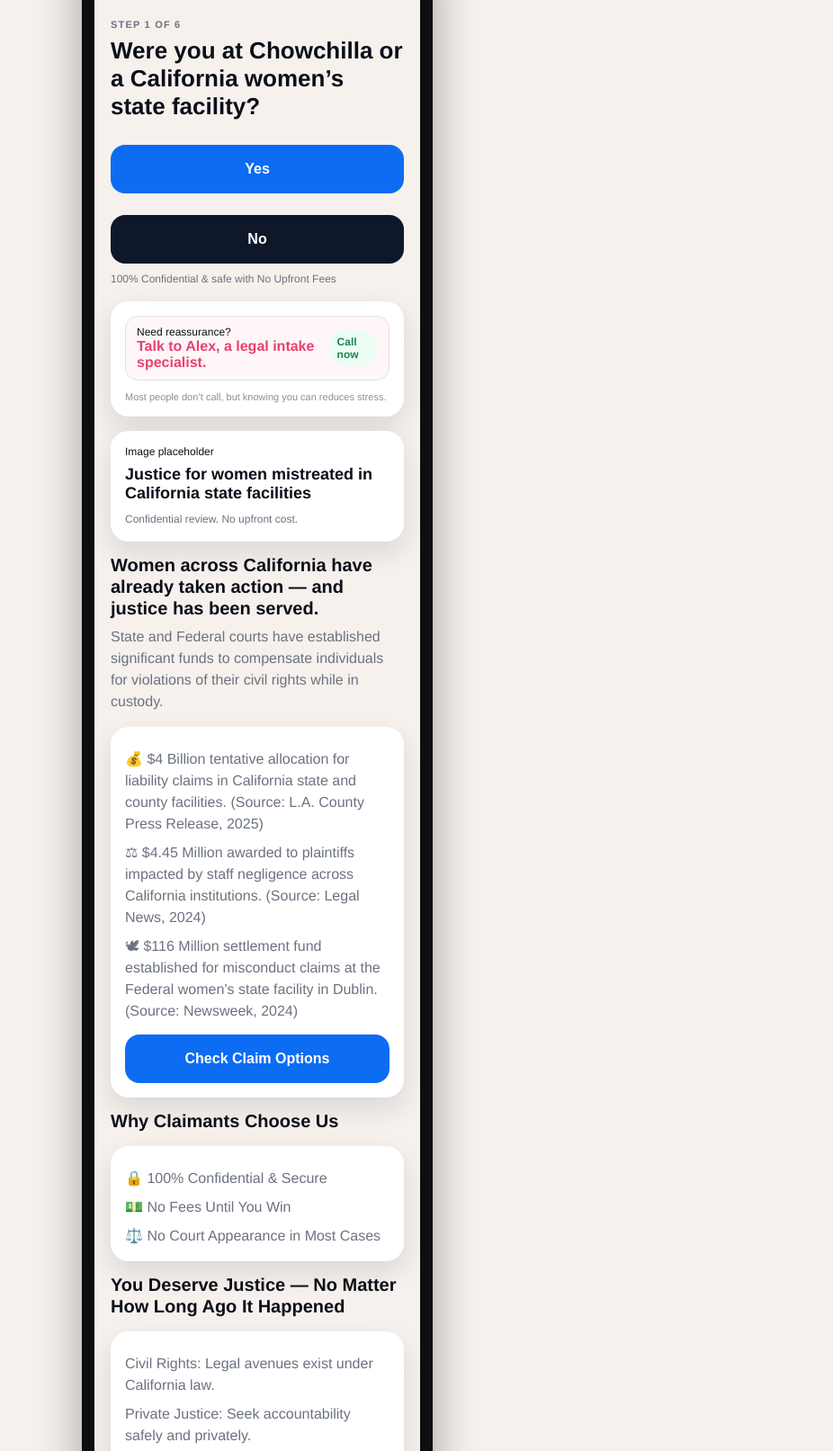
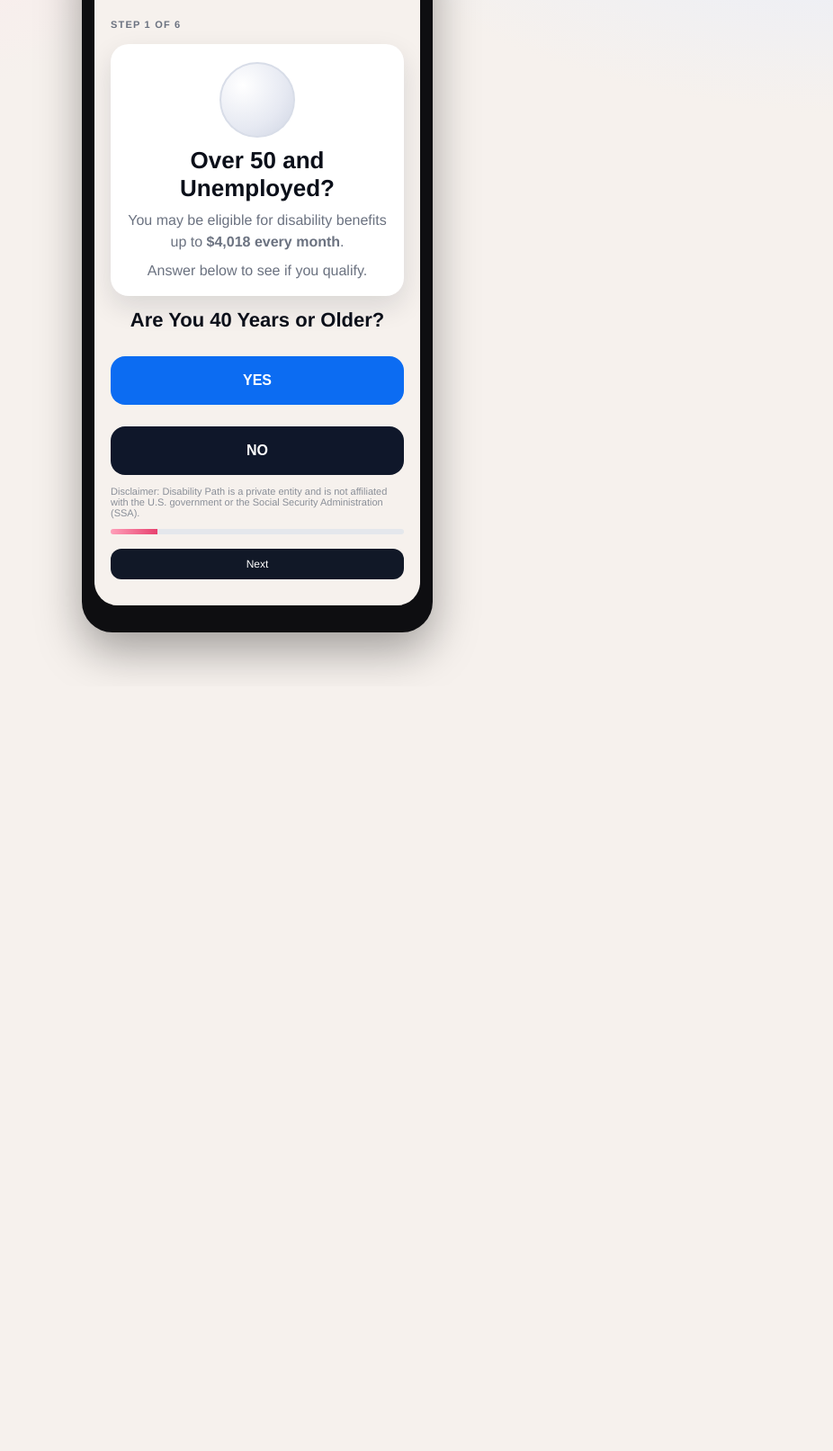
Before and after one commit to avinashgenaipeople/cawdlander, a plain HTML site: page pages/01-lander.html in a window 1280 px wide. Shown: the part 113-1726 px from the top of the page at 90% size, without its empty margins (354-1280 px from the left). After the commit the page ends 876 px from the top, so only its background shows below. Drawn offline with Linux system fonts and the light colour scheme.

Commit message:
Update lander to disability layout

```diff
--- a/pages/01-lander.html
+++ b/pages/01-lander.html
@@ -12,85 +12,27 @@
       <header>
         <div class="brand">
           <div class="crest">SLP</div>
-          SAFE LEGAL PATH
+          DISABILITY PATH
         </div>
         <div class="help-chip"><span class="dot"></span> Live help</div>
       </header>
 
       <section class="stage">
         <div class="eyebrow">Step 1 of 6</div>
-        <h1>Were you at Chowchilla or a California women’s state facility?</h1>
-        <div class="stacked">
-          <button class="btn">Yes</button>
-          <button class="btn secondary">No</button>
-        </div>
-        <p class="tiny">100% Confidential &amp; safe with No Upfront Fees</p>
-
-        <div class="card">
-          <div class="support-row">
-            <div>
-              <div class="tiny">Need reassurance?</div>
-              <strong>Talk to Alex, a legal intake specialist.</strong>
-            </div>
-            <div class="pill">Call now</div>
-          </div>
-          <div class="foot">Most people don’t call, but knowing you can reduces stress.</div>
+        <div class="card" style="text-align:center;">
+          <div style="width:84px;height:84px;border-radius:50%;margin:4px auto 10px;background:radial-gradient(circle at 30% 30%, #ffffff 0%, #e6e9f2 60%, #cfd5e3 100%);border:2px solid #d8dde8;"></div>
+          <h1>Over 50 and Unemployed?</h1>
+          <p>You may be eligible for disability benefits up to <strong>$4,018 every month</strong>.</p>
+          <p>Answer below to see if you qualify.</p>
         </div>
 
-        <div class="card">
-          <div class="tiny">Image placeholder</div>
-          <h1 style="font-size:18px;margin-top:8px;">Justice for women mistreated in California state facilities</h1>
-          <p class="tiny">Confidential review. No upfront cost.</p>
+        <h1 style="font-size:22px;text-align:center;">Are You 40 Years or Older?</h1>
+        <div class="stacked">
+          <button class="btn">YES</button>
+          <button class="btn secondary">NO</button>
         </div>
 
-        <h1 style="font-size:20px;">Women across California have already taken action — and justice has been served.</h1>
-        <p>State and Federal courts have established significant funds to compensate individuals for violations of their civil rights while in custody.</p>
-        <div class="card">
-          <p>💰 $4 Billion tentative allocation for liability claims in California state and county facilities. (Source: L.A. County Press Release, 2025)</p>
-          <p>⚖ $4.45 Million awarded to plaintiffs impacted by staff negligence across California institutions. (Source: Legal News, 2024)</p>
-          <p>🕊 $116 Million settlement fund established for misconduct claims at the Federal women’s state facility in Dublin. (Source: Newsweek, 2024)</p>
-          <button class="btn">Check Claim Options</button>
-        </div>
-
-        <h1 style="font-size:20px;">Why Claimants Choose Us</h1>
-        <div class="card">
-          <p>🔒 100% Confidential &amp; Secure</p>
-          <p>💵 No Fees Until You Win</p>
-          <p>⚖️ No Court Appearance in Most Cases</p>
-        </div>
-
-        <h1 style="font-size:20px;">You Deserve Justice — No Matter How Long Ago It Happened</h1>
-        <div class="card">
-          <p>Civil Rights: Legal avenues exist under California law.</p>
-          <p>Private Justice: Seek accountability safely and privately.</p>
-          <p>Potential Recovery: Financial compensation may be available for your suffering.</p>
-          <button class="btn">Start Confidential Review</button>
-        </div>
-
-        <h1 style="font-size:20px;">Active Case Venues</h1>
-        <div class="card">
-          <p>📍 Central California Women’s Facility (CCWF)</p>
-          <p class="tiny">Civil litigation is pursuing accountability for staff members regarding severe misconduct and breaches of duty.</p>
-          <p>📍 California Institution for Women (Chino)</p>
-          <p class="tiny">Reports of misconduct by correctional staff are being reviewed for potential civil claims.</p>
-          <p>📍 Federal Facility in Dublin</p>
-          <p class="tiny">Following systemic issues, a major settlement fund has been established for plaintiffs whose rights were violated.</p>
-          <button class="btn">Check Potential Claim</button>
-        </div>
-
-        <h1 style="font-size:20px;">Frequently Asked Questions</h1>
-        <div class="card">
-          <p>Will my name or story be made public?</p>
-          <p>Do I have to go to court?</p>
-          <p>What if the misconduct happened years ago?</p>
-          <p>How much does this cost?</p>
-        </div>
-
-        <div class="card">
-          <p class="tiny">Advertising paid for by Milberg, PLLC. Principal Office: 280 South Beverly Drive, Beverly Hills, CA 90212.</p>
-          <p class="tiny">Paid Attorney Advertisement: This website is a legal advertisement and is not a lawyer referral service or a prepaid legal services plan. safelegalpath.com is owned and operated by Legal Assist, a marketing company, and is not a law firm. We connect people to legal services, and there is no charge to you to be connected with an attorney or advocate. You are under no obligation to retain any services of those connected through our website. All legal services are provided exclusively by Milberg, PLLC. (Client costs may apply).</p>
-          <p class="tiny">Privacy policy</p>
-        </div>
+        <div class="foot">Disclaimer: Disability Path is a private entity and is not affiliated with the U.S. government or the Social Security Administration (SSA).</div>
 
         <div class="progress"><span style="width: 16%"></span></div>
 
```
